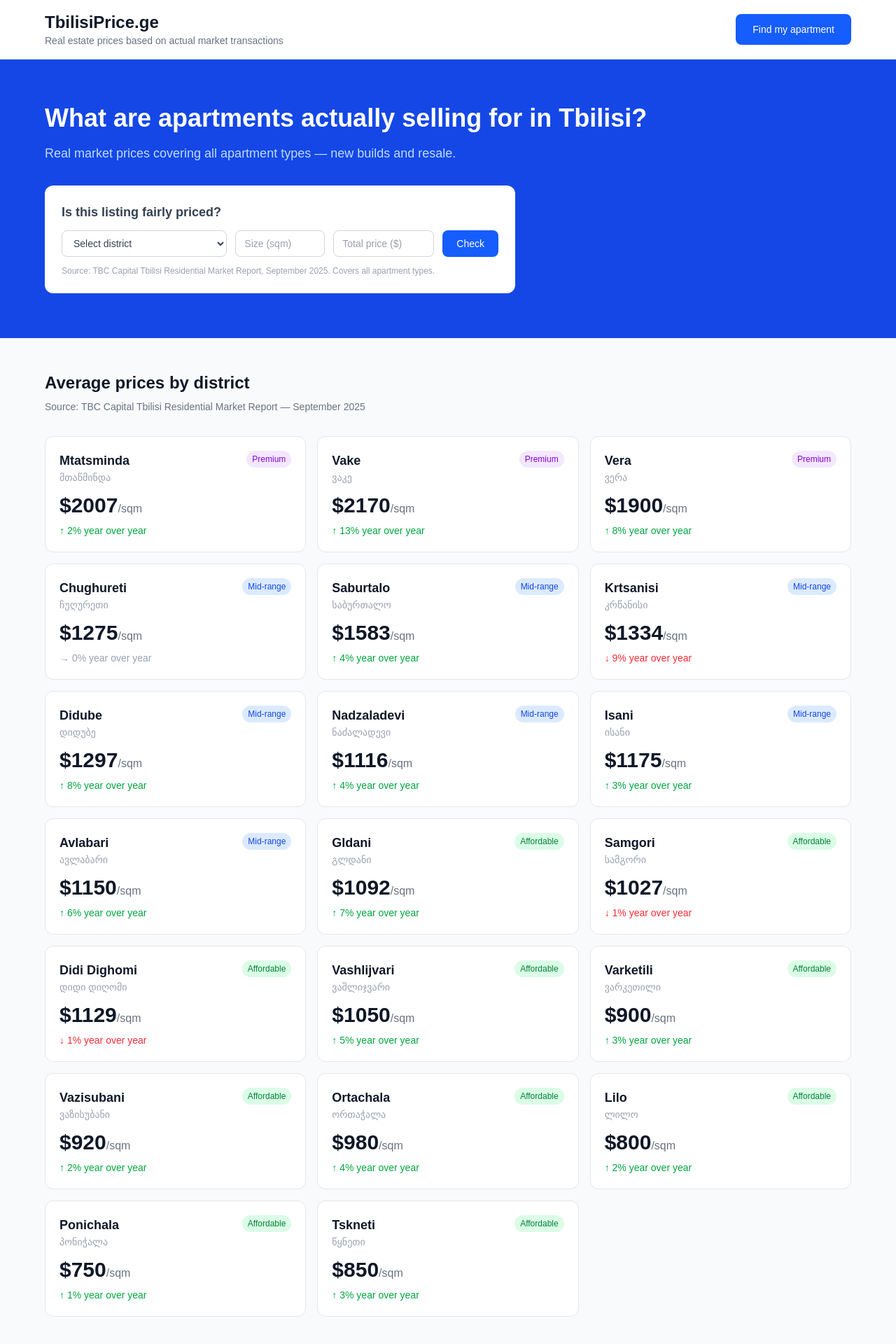
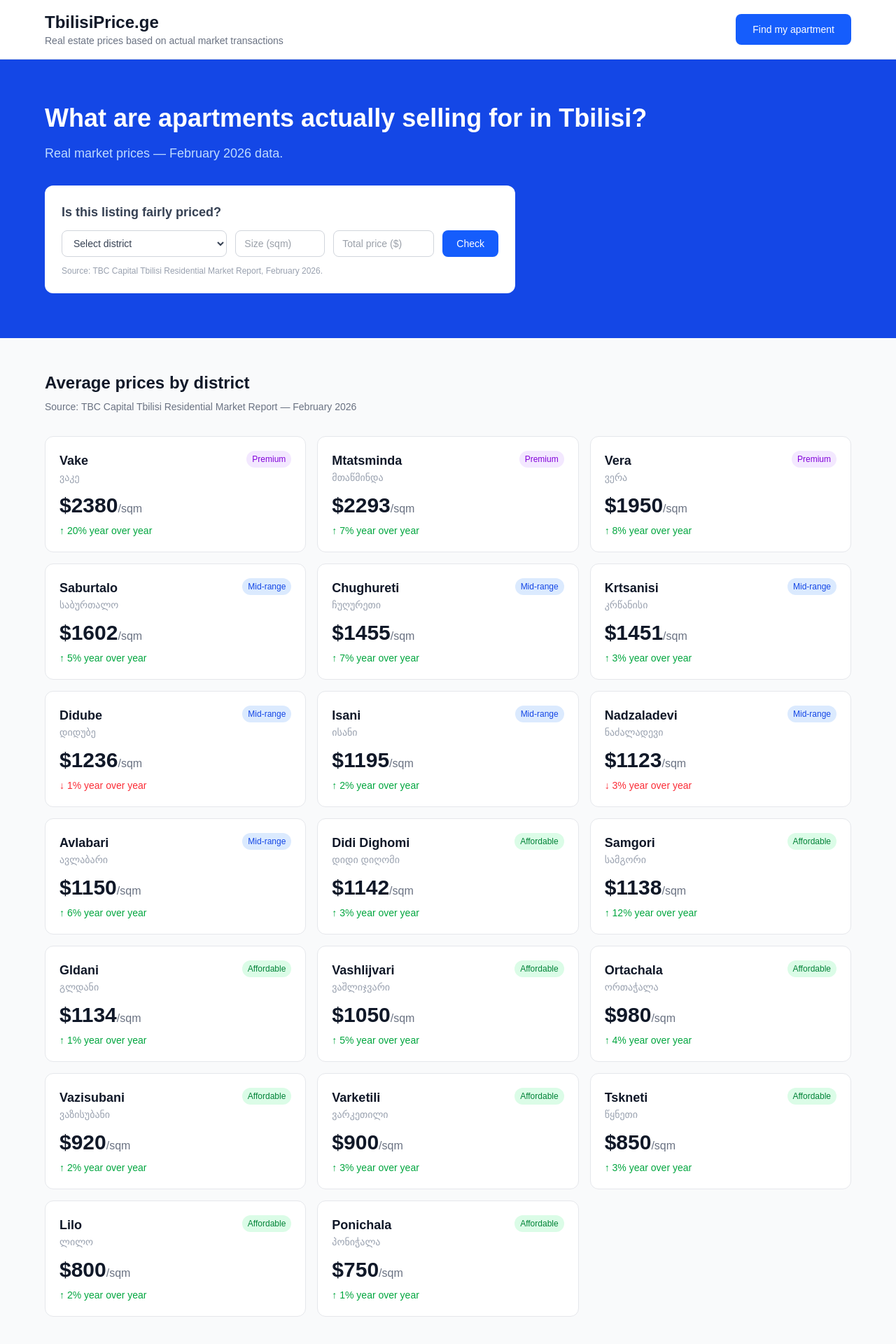
Before and after one commit to davita555-beep/georgia-realestate, a Next.js app: page / in a window 1280 px wide. Shown: the top 1920 px of the page at 70% size. Built offline with nearby package versions, Linux system fonts and the light colour scheme.

Commit message:
update to Feb 2026 prices, add size adjustment

```diff
--- a/app/page.tsx
+++ b/app/page.tsx
@@ -3,26 +3,26 @@ import { useState } from "react";
 
 export default function Home() {
   const districts = [
-    { name: "Mtatsminda", nameKa: "მთაწმინდა", avgPrice: 2007, change: 2, type: "premium" },
-    { name: "Vake", nameKa: "ვაკე", avgPrice: 2170, change: 13, type: "premium" },
-    { name: "Vera", nameKa: "ვერა", avgPrice: 1900, change: 8, type: "premium" },
-    { name: "Chughureti", nameKa: "ჩუღურეთი", avgPrice: 1275, change: 0, type: "mid" },
-    { name: "Saburtalo", nameKa: "საბურთალო", avgPrice: 1583, change: 4, type: "mid" },
-    { name: "Krtsanisi", nameKa: "კრწანისი", avgPrice: 1334, change: -9, type: "mid" },
-    { name: "Didube", nameKa: "დიდუბე", avgPrice: 1297, change: 8, type: "mid" },
-    { name: "Nadzaladevi", nameKa: "ნაძალადევი", avgPrice: 1116, change: 4, type: "mid" },
-    { name: "Isani", nameKa: "ისანი", avgPrice: 1175, change: 3, type: "mid" },
+    { name: "Vake", nameKa: "ვაკე", avgPrice: 2380, change: 20, type: "premium" },
+    { name: "Mtatsminda", nameKa: "მთაწმინდა", avgPrice: 2293, change: 7, type: "premium" },
+    { name: "Vera", nameKa: "ვერა", avgPrice: 1950, change: 8, type: "premium" },
+    { name: "Saburtalo", nameKa: "საბურთალო", avgPrice: 1602, change: 5, type: "mid" },
+    { name: "Chughureti", nameKa: "ჩუღურეთი", avgPrice: 1455, change: 7, type: "mid" },
+    { name: "Krtsanisi", nameKa: "კრწანისი", avgPrice: 1451, change: 3, type: "mid" },
+    { name: "Didube", nameKa: "დიდუბე", avgPrice: 1236, change: -1, type: "mid" },
+    { name: "Isani", nameKa: "ისანი", avgPrice: 1195, change: 2, type: "mid" },
+    { name: "Nadzaladevi", nameKa: "ნაძალადევი", avgPrice: 1123, change: -3, type: "mid" },
     { name: "Avlabari", nameKa: "ავლაბარი", avgPrice: 1150, change: 6, type: "mid" },
-    { name: "Gldani", nameKa: "გლდანი", avgPrice: 1092, change: 7, type: "affordable" },
-    { name: "Samgori", nameKa: "სამგორი", avgPrice: 1027, change: -1, type: "affordable" },
-    { name: "Didi Dighomi", nameKa: "დიდი დიღომი", avgPrice: 1129, change: -1, type: "affordable" },
+    { name: "Didi Dighomi", nameKa: "დიდი დიღომი", avgPrice: 1142, change: 3, type: "affordable" },
+    { name: "Samgori", nameKa: "სამგორი", avgPrice: 1138, change: 12, type: "affordable" },
+    { name: "Gldani", nameKa: "გლდანი", avgPrice: 1134, change: 1, type: "affordable" },
     { name: "Vashlijvari", nameKa: "ვაშლიჯვარი", avgPrice: 1050, change: 5, type: "affordable" },
+    { name: "Ortachala", nameKa: "ორთაჭალა", avgPrice: 980, change: 4, type: "affordable" },
+    { name: "Vazisubani", nameKa: "ვაზისუბანი", avgPrice: 920, change: 2, type: "affordable" },
     { name: "Varketili", nameKa: "ვარკეთილი", avgPrice: 900, change: 3, type: "affordable" },
-    { name: "Vazisubani", nameKa: "ვაზისუბანი", avgPrice: 920, change: 2, type: "affordable" },
-    { name: "Ortachala", nameKa: "ორთაჭალა", avgPrice: 980, change: 4, type: "affordable" },
+    { name: "Tskneti", nameKa: "წყნეთი", avgPrice: 850, change: 3, type: "affordable" },
     { name: "Lilo", nameKa: "ლილო", avgPrice: 800, change: 2, type: "affordable" },
     { name: "Ponichala", nameKa: "პონიჭალა", avgPrice: 750, change: 1, type: "affordable" },
-    { name: "Tskneti", nameKa: "წყნეთი", avgPrice: 850, change: 3, type: "affordable" },
   ];
 
   const [selectedDistrict, setSelectedDistrict] = useState("");
@@ -35,14 +35,8 @@ export default function Home() {
   const [submitting, setSubmitting] = useState(false);
 
   const [formData, setFormData] = useState({
-    budget: "",
-    purpose: "",
-    district: "",
-    propertyType: "",
-    timeline: "",
-    financing: "",
-    whatsapp: "",
-    name: "",
+    budget: "", purpose: "", district: "", propertyType: "",
+    timeline: "", financing: "", whatsapp: "", name: "",
   });
 
   function openForm() {
@@ -51,14 +45,25 @@ export default function Home() {
     setSubmitted(false);
   }
 
+  function getSizeAdjustment(sqm: number) {
+    if (sqm < 35) return 1.35;
+    if (sqm < 50) return 1.20;
+    if (sqm < 75) return 1.00;
+    if (sqm < 125) return 0.90;
+    return 0.80;
+  }
+
   function checkPrice() {
     const district = districts.find(function(d) { return d.name === selectedDistrict; });
     if (!district) { alert("Please select a district"); return; }
     if (!size) { alert("Please enter size"); return; }
     if (!price) { alert("Please enter price"); return; }
-    const pricePerSqm = Math.round(parseInt(price) / parseInt(size));
-    const diff = Math.round(((pricePerSqm - district.avgPrice) / district.avgPrice) * 100);
-    setResult({ pricePerSqm: pricePerSqm, diff: diff, district: district });
+    const sqm = parseInt(size);
+    const pricePerSqm = Math.round(parseInt(price) / sqm);
+    const adjustment = getSizeAdjustment(sqm);
+    const adjustedAvg = Math.round(district.avgPrice * adjustment);
+    const diff = Math.round(((pricePerSqm - adjustedAvg) / adjustedAvg) * 100);
+    setResult({ pricePerSqm, diff, district, adjustedAvg, sqm });
   }
 
   function calcScore() {
@@ -119,10 +124,9 @@ export default function Home() {
               <div className="text-5xl mb-4">✅</div>
               <h2 className="text-2xl font-bold text-gray-900 mb-2">Thank you!</h2>
               <p className="text-gray-600 mb-6">We will contact you on WhatsApp within 24 hours with apartments matching your criteria.</p>
-              <button
-                onClick={() => { setShowForm(false); setSubmitted(false); setFormStep(1); }}
+              <button onClick={() => { setShowForm(false); setSubmitted(false); setFormStep(1); }}
                 style={{touchAction: 'manipulation'}}
-                className="bg-blue-600 text-white px-6 py-3 rounded-lg font-medium hover:bg-blue-700 w-full">
+                className="bg-blue-600 text-white px-6 py-3 rounded-lg font-medium w-full">
                 Back to prices
               </button>
             </div>
@@ -132,7 +136,6 @@ export default function Home() {
                 <h2 className="text-xl font-bold text-gray-900">Find my apartment</h2>
                 <span className="text-sm text-gray-400">Step {formStep} of 3</span>
               </div>
-
               <div className="w-full bg-gray-100 rounded-full h-1.5 mb-8">
                 <div className="bg-blue-600 h-1.5 rounded-full transition-all" style={{width: `${(formStep/3)*100}%`}}></div>
               </div>
@@ -142,29 +145,24 @@ export default function Home() {
                   <p className="font-semibold text-gray-800 mb-4">What is your budget?</p>
                   {["Under $40,000", "$40,000 - $80,000", "$80,000 - $150,000", "$150,000+"].map(function(opt) {
                     return (
-                      <button key={opt}
-                        onClick={() => setFormData({...formData, budget: opt})}
+                      <button key={opt} onClick={() => setFormData({...formData, budget: opt})}
                         style={{touchAction: 'manipulation'}}
                         className={`w-full text-left px-4 py-3 rounded-lg border mb-2 text-sm font-medium ${formData.budget === opt ? "border-blue-600 bg-blue-50 text-blue-700" : "border-gray-200 text-gray-700"}`}>
                         {opt}
                       </button>
                     );
                   })}
-
                   <p className="font-semibold text-gray-800 mb-4 mt-6">Own use or investment?</p>
                   {["Own use", "Investment / rental", "Both"].map(function(opt) {
                     return (
-                      <button key={opt}
-                        onClick={() => setFormData({...formData, purpose: opt})}
+                      <button key={opt} onClick={() => setFormData({...formData, purpose: opt})}
                         style={{touchAction: 'manipulation'}}
                         className={`w-full text-left px-4 py-3 rounded-lg border mb-2 text-sm font-medium ${formData.purpose === opt ? "border-blue-600 bg-blue-50 text-blue-700" : "border-gray-200 text-gray-700"}`}>
                         {opt}
                       </button>
                     );
                   })}
-
-                  <button
-                    onClick={() => { if(!formData.budget || !formData.purpose) { alert("Please answer both questions"); return; } setFormStep(2); }}
+                  <button onClick={() => { if(!formData.budget || !formData.purpose) { alert("Please answer both questions"); return; } setFormStep(2); }}
                     style={{touchAction: 'manipulation'}}
                     className="w-full bg-blue-600 text-white py-3 rounded-lg font-medium mt-4">
                     Next →
@@ -175,8 +173,7 @@ export default function Home() {
               {formStep === 2 && (
                 <div>
                   <p className="font-semibold text-gray-800 mb-4">Preferred district?</p>
-                  <select
-                    onChange={e => setFormData({...formData, district: e.target.value})}
+                  <select onChange={e => setFormData({...formData, district: e.target.value})}
                     className="w-full border border-gray-300 rounded-lg px-3 py-3 text-gray-700 text-sm mb-6">
                     <option value="">Select district</option>
                     {districts.map(function(d) {
@@ -184,44 +181,32 @@ export default function Home() {
                     })}
                     <option value="Open to suggestions">Open to suggestions</option>
                   </select>
-
                   <p className="font-semibold text-gray-800 mb-4">New build or resale?</p>
                   {["New build", "Resale", "No preference"].map(function(opt) {
                     return (
-                      <button key={opt}
-                        onClick={() => setFormData({...formData, propertyType: opt})}
+                      <button key={opt} onClick={() => setFormData({...formData, propertyType: opt})}
                         style={{touchAction: 'manipulation'}}
                         className={`w-full text-left px-4 py-3 rounded-lg border mb-2 text-sm font-medium ${formData.propertyType === opt ? "border-blue-600 bg-blue-50 text-blue-700" : "border-gray-200 text-gray-700"}`}>
                         {opt}
                       </button>
                     );
                   })}
-
                   <p className="font-semibold text-gray-800 mb-4 mt-6">How soon are you buying?</p>
                   {["Within 1 month", "1-3 months", "3-6 months", "Just browsing"].map(function(opt) {
                     return (
-                      <button key={opt}
-                        onClick={() => setFormData({...formData, timeline: opt})}
+                      <button key={opt} onClick={() => setFormData({...formData, timeline: opt})}
                         style={{touchAction: 'manipulation'}}
                         className={`w-full text-left px-4 py-3 rounded-lg border mb-2 text-sm font-medium ${formData.timeline === opt ? "border-blue-600 bg-blue-50 text-blue-700" : "border-gray-200 text-gray-700"}`}>
                         {opt}
                       </button>
                     );
                   })}
-
                   <div className="flex gap-3 mt-4">
-                    <button
-                      onClick={() => setFormStep(1)}
+                    <button onClick={() => setFormStep(1)} style={{touchAction: 'manipulation'}}
+                      className="flex-1 border border-gray-300 text-gray-700 py-3 rounded-lg font-medium">← Back</button>
+                    <button onClick={() => { if(!formData.district || !formData.propertyType || !formData.timeline) { alert("Please answer all questions"); return; } setFormStep(3); }}
                       style={{touchAction: 'manipulation'}}
-                      className="flex-1 border border-gray-300 text-gray-700 py-3 rounded-lg font-medium">
-                      ← Back
-                    </button>
-                    <button
-                      onClick={() => { if(!formData.district || !formData.propertyType || !formData.timeline) { alert("Please answer all questions"); return; } setFormStep(3); }}
-                      style={{touchAction: 'manipulation'}}
-                      className="flex-1 bg-blue-600 text-white py-3 rounded-lg font-medium">
-                      Next →
-                    </button>
+                      className="flex-1 bg-blue-600 text-white py-3 rounded-lg font-medium">Next →</button>
                   </div>
                 </div>
               )}
@@ -231,36 +216,25 @@ export default function Home() {
                   <p className="font-semibold text-gray-800 mb-4">How will you finance?</p>
                   {["Cash", "Mortgage - approved", "Mortgage - not yet", "Undecided"].map(function(opt) {
                     return (
-                      <button key={opt}
-                        onClick={() => setFormData({...formData, financing: opt})}
+                      <button key={opt} onClick={() => setFormData({...formData, financing: opt})}
                         style={{touchAction: 'manipulation'}}
                         className={`w-full text-left px-4 py-3 rounded-lg border mb-2 text-sm font-medium ${formData.financing === opt ? "border-blue-600 bg-blue-50 text-blue-700" : "border-gray-200 text-gray-700"}`}>
                         {opt}
                       </button>
                     );
                   })}
-
                   <p className="font-semibold text-gray-800 mb-3 mt-6">Your name</p>
                   <input type="text" placeholder="First name"
                     className="w-full border border-gray-300 rounded-lg px-3 py-3 text-gray-700 text-sm mb-4"
                     onChange={e => setFormData({...formData, name: e.target.value})} />
-
                   <p className="font-semibold text-gray-800 mb-3">WhatsApp number</p>
                   <input type="tel" placeholder="+995 5XX XXX XXX"
                     className="w-full border border-gray-300 rounded-lg px-3 py-3 text-gray-700 text-sm mb-6"
                     onChange={e => setFormData({...formData, whatsapp: e.target.value})} />
-
                   <div className="flex gap-3">
-                    <button
-                      onClick={() => setFormStep(2)}
-                      style={{touchAction: 'manipulation'}}
-                      className="flex-1 border border-gray-300 text-gray-700 py-3 rounded-lg font-medium">
-                      ← Back
-                    </button>
-                    <button
-                      onClick={submitForm}
-                      disabled={submitting}
-                      style={{touchAction: 'manipulation'}}
+                    <button onClick={() => setFormStep(2)} style={{touchAction: 'manipulation'}}
+                      className="flex-1 border border-gray-300 text-gray-700 py-3 rounded-lg font-medium">← Back</button>
+                    <button onClick={submitForm} disabled={submitting} style={{touchAction: 'manipulation'}}
                       className="flex-1 bg-blue-600 text-white py-3 rounded-lg font-medium disabled:opacity-50">
                       {submitting ? "Sending..." : "Submit →"}
                     </button>
@@ -282,9 +256,7 @@ export default function Home() {
             <h1 className="text-2xl font-bold text-gray-900">TbilisiPrice.ge</h1>
             <p className="text-sm text-gray-500">Real estate prices based on actual market transactions</p>
           </div>
-          <button
-            onClick={openForm}
-            style={{touchAction: 'manipulation', minHeight: '44px', minWidth: '44px'}}
+          <button onClick={openForm} style={{touchAction: 'manipulation', minHeight: '44px'}}
             className="bg-blue-600 text-white px-6 py-3 rounded-lg text-sm font-medium">
             Find my apartment
           </button>
@@ -294,13 +266,12 @@ export default function Home() {
       <section className="bg-blue-700 text-white px-6 py-16">
         <div className="max-w-6xl mx-auto">
           <h2 className="text-4xl font-bold mb-4">What are apartments actually selling for in Tbilisi?</h2>
-          <p className="text-blue-200 text-lg mb-8">Real market prices covering all apartment types — new builds and resale.</p>
+          <p className="text-blue-200 text-lg mb-8">Real market prices — February 2026 data.</p>
 
           <div className="bg-white rounded-xl p-6 max-w-2xl">
             <p className="text-gray-700 font-semibold mb-3 text-lg">Is this listing fairly priced?</p>
             <div className="flex gap-3 flex-wrap">
-              <select
-                className="border border-gray-300 rounded-lg px-3 py-2 text-gray-700 text-sm flex-1 min-w-32"
+              <select className="border border-gray-300 rounded-lg px-3 py-2 text-gray-700 text-sm flex-1 min-w-32"
                 onChange={function(e) { setSelectedDistrict(e.target.value); }}>
                 <option value="">Select district</option>
                 {districts.map(function(d) {
@@ -313,9 +284,7 @@ export default function Home() {
               <input type="text" placeholder="Total price ($)"
                 className="border border-gray-300 rounded-lg px-3 py-2 text-gray-700 text-sm w-36"
                 onChange={function(e) { setPrice(e.target.value); }} />
-              <button
-                onClick={checkPrice}
-                style={{touchAction: 'manipulation'}}
+              <button onClick={checkPrice} style={{touchAction: 'manipulation'}}
                 className="bg-blue-600 text-white px-5 py-2 rounded-lg text-sm font-medium">
                 Check
               </button>
@@ -324,14 +293,17 @@ export default function Home() {
             {result && (
               <div className={result.diff > 15 ? "mt-4 p-4 rounded-lg bg-red-50 border border-red-200" : result.diff < -10 ? "mt-4 p-4 rounded-lg bg-green-50 border border-green-200" : "mt-4 p-4 rounded-lg bg-yellow-50 border border-yellow-200"}>
                 <p className="font-bold text-gray-800 text-lg">
-                  ${result.pricePerSqm}/sqm — {result.diff > 15 ? "Overpriced ⚠️" : result.diff < -10 ? "Good deal ✅" : "Fair price ✓"}
+                  ${result.pricePerSqm}/sqm — {result.diff > 15 ? "Above market average ⚠️" : result.diff < -10 ? "Below market average ✅" : "Close to market average ✓"}
                 </p>
                 <p className="text-gray-600 text-sm mt-1">
-                  Average in {result.district.name} is ${result.district.avgPrice}/sqm. This listing is {Math.abs(result.diff)}% {result.diff > 0 ? "above" : "below"} market average.
+                  Expected price for {result.sqm}sqm in {result.district.name}: ${result.adjustedAvg}/sqm. This listing is {Math.abs(result.diff)}% {result.diff > 0 ? "above" : "below"} that.
+                </p>
+                <p className="text-gray-400 text-xs mt-2">
+                  Price adjusted for apartment size. Smaller apartments naturally cost more per sqm. Views, floor, and renovation also affect price.
                 </p>
               </div>
             )}
-            <p className="text-gray-400 text-xs mt-3">Source: TBC Capital Tbilisi Residential Market Report, September 2025. Covers all apartment types.</p>
+            <p className="text-gray-400 text-xs mt-3">Source: TBC Capital Tbilisi Residential Market Report, February 2026.</p>
           </div>
         </div>
       </section>
@@ -339,7 +311,7 @@ export default function Home() {
       <section className="px-6 py-12">
         <div className="max-w-6xl mx-auto">
           <h3 className="text-2xl font-bold text-gray-900 mb-2">Average prices by district</h3>
-          <p className="text-gray-500 mb-8 text-sm">Source: TBC Capital Tbilisi Residential Market Report — September 2025</p>
+          <p className="text-gray-500 mb-8 text-sm">Source: TBC Capital Tbilisi Residential Market Report — February 2026</p>
           <div className="grid grid-cols-1 sm:grid-cols-2 lg:grid-cols-3 gap-4">
             {districts.map(function(district) {
               return (
@@ -370,9 +342,7 @@ export default function Home() {
         <div className="max-w-2xl mx-auto">
           <h3 className="text-3xl font-bold mb-4">Looking for an apartment?</h3>
           <p className="text-blue-200 text-lg mb-8">Tell us what you need and we will find the best options for your budget and district.</p>
-          <button
-            onClick={openForm}
-            style={{touchAction: 'manipulation', minHeight: '52px'}}
+          <button onClick={openForm} style={{touchAction: 'manipulation', minHeight: '52px'}}
             className="bg-white text-blue-700 px-8 py-3 rounded-lg font-semibold text-lg w-full sm:w-auto">
             Find my apartment →
           </button>
@@ -381,8 +351,8 @@ export default function Home() {
 
       <footer className="border-t border-gray-200 px-6 py-8">
         <div className="max-w-6xl mx-auto text-center text-gray-400 text-sm">
-          <p>Data source: TBC Capital Tbilisi Residential Market Report, September 2025.</p>
-          <p className="mt-1">Prices are averages covering all apartment types. Individual prices vary by floor, condition, and building age.</p>
+          <p>Data source: TBC Capital Tbilisi Residential Market Report, February 2026.</p>
+          <p className="mt-1">Prices are averages for the secondary market. Individual prices vary by size, floor, condition, and building age.</p>
         </div>
       </footer>
     </main>
```
